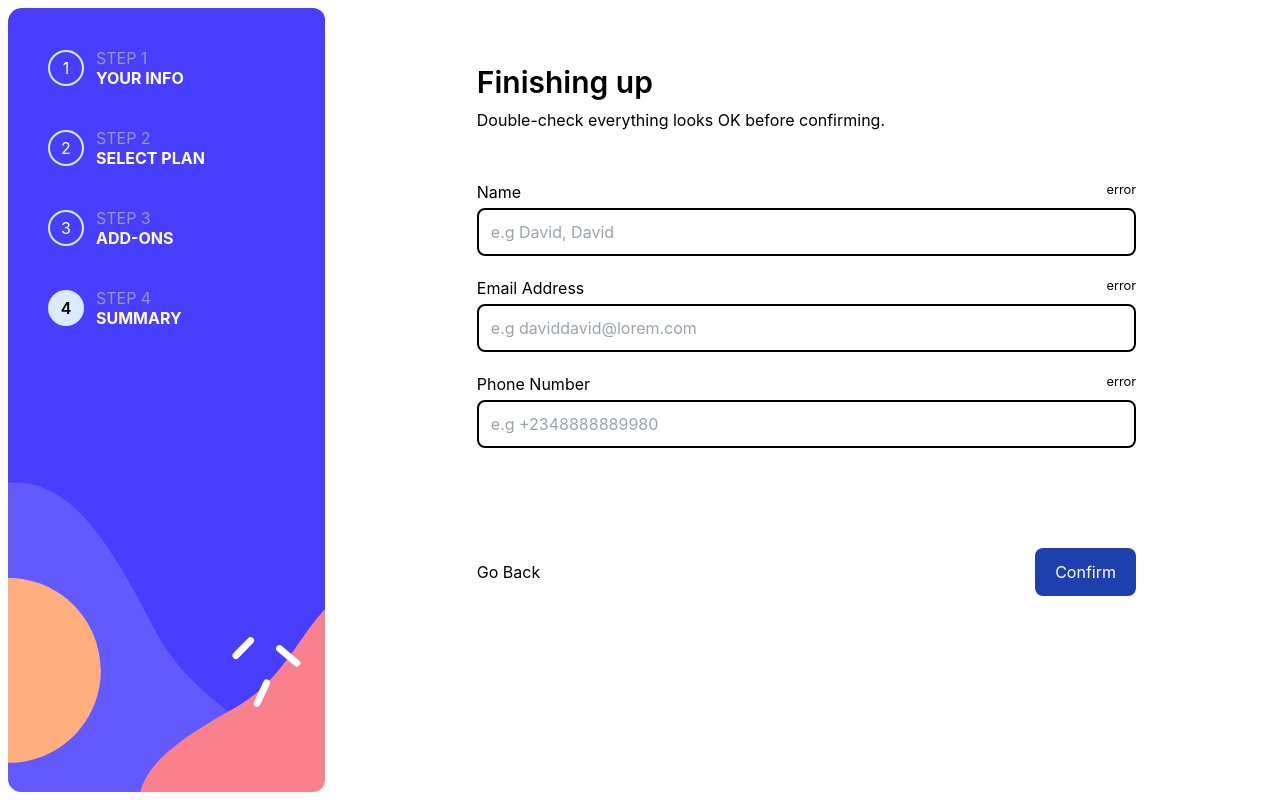
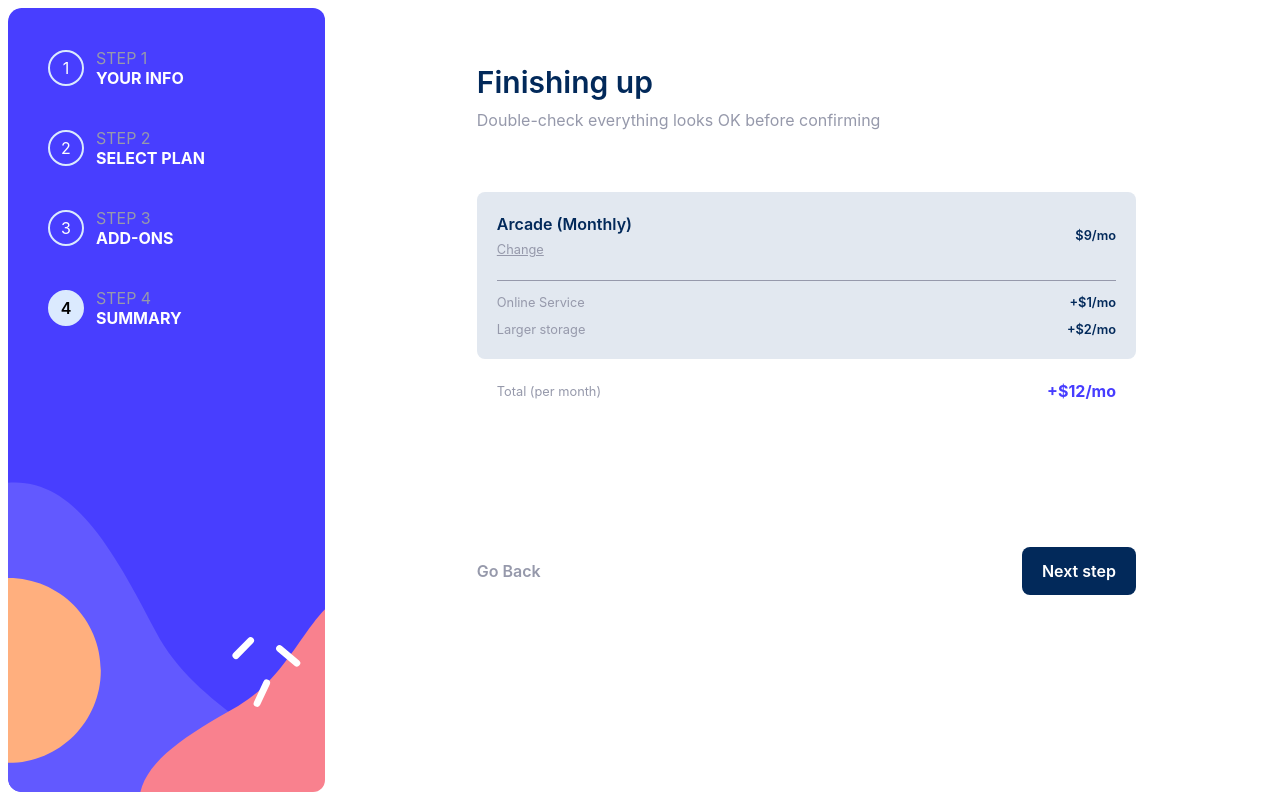
Before and after one commit to blacdav/multi-step-form, a React (Create React App) app: page /summary in a window 1280 px wide. Built offline with nearby package versions, Linux system fonts and the light colour scheme; the HTML template or start-up script is replaced by a standard one.

Commit message:
added reducer for state management as a context hook, and also added the summary and thank you screens

```diff
--- a/src/App.js
+++ b/src/App.js
@@ -3,6 +3,7 @@ import YourInfo from './pages/YourInfo';
 import Selectplan from './pages/Selectplan';
 import Addons from './pages/Addons';
 import Summary from './pages/Summary';
+import Submitted from './pages/Submitted';
 
 function App() {
   return (
@@ -12,6 +13,7 @@ function App() {
         <Route path='/select-plan' element={<Selectplan />} />
         <Route path='/add-ons' element={<Addons />} />
         <Route path='/summary' element={<Summary />} />
+        <Route path='/submitted' element={<Submitted />} />
       </Routes>
     </div>
   );
--- a/src/pages/Addons.jsx
+++ b/src/pages/Addons.jsx
@@ -1,13 +1,16 @@
 import React from 'react'
 import Sidebar from '../components/Sidebar'
+import { useNavigate } from 'react-router-dom'
 
 const Addons = () => {
+  const navigate = useNavigate();
+
   return (
     <div className='flex flex-col md:flex-row h-svh'>
       <Sidebar />
       <div className='w-full md:w-3/4 py-8 -mt-28 md:mt-0 overflow-y-auto'>
         <div className='md:px-36'>
-          <form action="/" className='grid gap-3'>
+          <form action="/summary" className='grid gap-3'>
             <div className='bg-white shadow-lg md:shadow-none md:bg-transparent rounded-xl mx-5 md:mx-0 px-5 md:px-0 py-8 grid gap-3'>
               <div className='w-full grid justify-start md:mb-10 md:leading-10 text-left'>
                 <h1 className='flex justify-start text-3xl text-primary font-semibold'>Pick add-ons</h1>
@@ -48,8 +51,8 @@ const Addons = () => {
               </div>
             </div>
 
-            <div className='w-full bg-black px-5 md:px-0 md:bg-transparent font-semibold flex justify-between items-baseline p-5 mt-20'>
-              <p className='text-gray hover:text-primary hover:cursor-pointer'>Go Back</p>
+            <div className='w-full bg-black px-5 md:px-0 md:bg-transparent font-semibold flex justify-between items-baseline p-5 mt-20 absolute bottom-0 md:relative md:bottom-auto'>
+              <p onClick={() => navigate(-1)} className='text-gray hover:text-primary hover:cursor-pointer'>Go Back</p>
               <button className='rounded-lg bg-primary text-white w-fit h-12 px-5'>Next step</button>
             </div>
           </form>
--- a/src/pages/Selectplan.jsx
+++ b/src/pages/Selectplan.jsx
@@ -1,13 +1,17 @@
-import React from 'react'
+import React, { useState } from 'react'
 import Sidebar from '../components/Sidebar'
+import { useNavigate } from 'react-router-dom';
 
 const Selectplan = () => {
+  const [ toggle, setToggle ] = useState(false);
+  const navigate = useNavigate()
+
   return (
     <div className='flex flex-col md:flex-row h-lvh'>
       <Sidebar />
       <div className='w-full md:w-3/4 py-8 -mt-28 md:mt-0 md:overflow-y-auto'>
         <div className='md:px-52'>
-          <form action="/" className=''>
+          <form action="/add-ons" className=''>
             <div className='bg-white shadow-lg md:shadow-none shadow-gray md:bg-transparent rounded-xl mx-5 md:mx-0 px-5 md:px-0 py-8 grid gap-5'>
               <div className='w-full grid justify-start md:mb-10 md:leading-10'>
                 <h1 className='flex justify-start text-3xl text-primary font-semibold'>Select your plan</h1>
@@ -20,6 +24,7 @@ const Selectplan = () => {
                   <div className='grid'>
                     <p className='font-semibold text-primary'>Arcade</p>
                     <small className='text-gray'>$9/mo</small>
+                    <small className={`${!toggle ? 'hidden' : ''} text-primary font-semibold`}>2 months free</small>
                   </div>
                 </div>
 
@@ -28,6 +33,7 @@ const Selectplan = () => {
                   <div className='grid justify-between'>
                     <p className='font-semibold text-primary'>Advanced</p>
                     <small className='text-gray'>$12/mo</small>
+                    <small className={`${!toggle ? 'hidden' : ''} text-primary font-semibold`}>2 months free</small>
                   </div>
                 </div>
 
@@ -36,23 +42,24 @@ const Selectplan = () => {
                   <div className='grid justify-between'>
                     <p className='font-semibold text-primary'>Pro</p>
                     <small className='text-gray'>$15/mo</small>
+                    <small className={`${!toggle ? 'hidden' : ''} text-primary font-semibold`}>2 months free</small>
                   </div>
                 </div>
               </div>
 
-              <div className='w-full rounded-lg bg-gray h-12 grid items-center justify-center'>
-                <div className='flex gap-3 items-center '>
-                  <p>Monthly</p>
-                  <div className='h-4 w-8 bg-slate-800 flex items-center px-1 rounded-full'>
-                    <div className='h-3 w-3 rounded-full bg-white hover:cursor-pointer transform duration-1000 translate-x-3'></div>
+              <div className='w-full rounded-lg bg-slate-200 h-12 grid items-center justify-center'>
+                <div className='flex gap-3 items-center font-bold'>
+                  <p className={`${toggle === false ? 'text-secondary transition duration-100' : 'text-gray'}`}>Monthly</p>
+                  <div className='h-4 w-8 bg-primary flex items-center px-1 rounded-full'>
+                    <div onClick={() => setToggle(!toggle)} className={`${toggle ? 'translate-x-3' : 'translate-x-0'} h-3 w-3 rounded-full bg-white hover:cursor-pointer transform duration-100`}></div>
                   </div>
-                  <p>Yearly</p>
+                  <p className={`${toggle === true ? 'text-secondary transition duration-100' : 'text-gray'}`}>Yearly</p>
                 </div>
               </div>
             </div>
 
-            <div className='w-full h-auto flex bg-black md:bg-transparent p-5 md:px-0 font-semibold justify-between items-baseline mt-5 md:mt-20'>
-              <p className='font-semibold text-gray hover:text-primary cursor-pointer'>Go Back</p>
+            <div className='w-full h-auto flex bg-black md:bg-transparent p-5 md:px-0 font-semibold justify-between items-baseline mt-5 md:mt-20 absolute bottom-0 md:relative md:bottom-auto'>
+              <p onClick={() => navigate(-1)} className='font-semibold text-gray hover:text-primary cursor-pointer'>Go Back</p>
               <button className='rounded-lg bg-primary text-white w-fit h-12 px-5'>Next step</button>
             </div>
           </form>
--- /dev/null
+++ b/src/pages/Submitted.jsx
@@ -0,0 +1,25 @@
+import React from 'react'
+import Sidebar from '../components/Sidebar'
+
+const Submitted = () => {
+  return (
+    <div className='flex flex-col md:flex-row h-svh'>
+      <Sidebar />
+      <div className='w-full md:h-full md:w-3/4 py-8 -mt-28 md:mt-0 overflow-y-auto'>
+        <div className='md:px-36 md:h-full'>
+          <form action="/" className='grid gap-3 md:h-full'>
+            <div className='bg-white md:h-full shadow-lg md:shadow-none md:bg-transparent rounded-xl mx-5 md:mx-0 px-5 md:px-0 py-20 grid gap-3'>
+              <div className='w-full h-full flex flex-col gap-5 justify-center items-center md:mb-10 md:leading-10 text-left'>
+                <img src="/images/icon-thank-you.svg" alt="checkmark" width={70} />
+                <h1 className='flex justify-center text-3xl text-primary font-semibold'>Thank You!</h1>
+                <p className='text-gray text-center'>Thanks for confirming your subscription! We hope you have fun using our platform. if you ever need support, please feel free to email us at support@loremgaming.com.</p>
+              </div>
+            </div>
+          </form>
+        </div>
+      </div>
+    </div>
+  )
+}
+
+export default Submitted
--- a/src/pages/Summary.jsx
+++ b/src/pages/Summary.jsx
@@ -1,45 +1,52 @@
 import React from 'react'
 import Sidebar from '../components/Sidebar'
+import { useNavigate } from 'react-router-dom'
 
 const Summary = () => {
+    const navigate = useNavigate()
+
   return (
-    <div className='flex h-svh'>
+    <div className='flex flex-col md:flex-row h-svh'>
       <Sidebar />
-        <div className='w-3/4 pt-16'>
-            <div className='px-36'>
-                <div className='w-full grid justify-start mb-10 leading-10'>
-                    <h1 className='flex justify-start text-3xl font-semibold'>Finishing up</h1>
-                    <p>Double-check everything looks OK before confirming.</p>
+      <div className='w-full md:w-3/4 py-8 -mt-28 md:mt-0 overflow-y-auto'>
+        <div className='md:px-36'>
+          <form action="/submitted" className='grid gap-3'>
+            <div className='bg-white shadow-lg md:shadow-none md:bg-transparent rounded-xl mx-5 md:mx-0 px-5 md:px-0 py-8 grid gap-3'>
+              <div className='w-full grid justify-start md:mb-10 md:leading-10 text-left'>
+                <h1 className='flex justify-start text-3xl text-primary font-semibold'>Finishing up</h1>
+                <p className='text-gray'>Double-check everything looks OK before confirming</p>
               </div>
 
-                <form action="/" className='grid gap-5 w-3/'>
-                    <div className='grid gap-1'>
+              <div>
+                <div className='bg-slate-200 p-5 rounded-lg'>
+                    <div className='flex items-center justify-between pb-5 border-b border-gray'>
+                        <div className=''>
+                            <p className='font-semibold text-primary'>Arcade (Monthly)</p>
+                            <small className='text-gray underline'>Change</small>
+                        </div>
+                        <small className='text-primary font-semibold'>$9/mo</small>
+                    </div>
+                    <div className='grid gap-2 pt-3'>
                         <div className='flex justify-between'>
-                            <p>Name</p>
-                            <small>error</small>
+                            <small className='text-gray'>Online Service</small>
+                            <small className='text-primary font-semibold'>+$1/mo</small>
                         </div>
-                        <input type="text" placeholder='e.g David, David' className='rounded-lg h-12 px-3 w-full border-2' />
+                        <div className='flex justify-between'>
+                            <small className='text-gray'>Larger storage</small>
+                            <small className='text-primary font-semibold'>+$2/mo</small>
+                        </div>
+                    </div>
+                </div>
+                <div className='flex justify-between items-center px-5 pt-5'>
+                    <small className='text-gray'>Total (per month)</small>
+                    <p className='text-secondary font-bold'>+$12/mo</p>
+                </div>
+              </div>
             </div>
 
-                    <div className='grid gap-1'>
-                        <div className='flex justify-between'>
-                            <p>Email Address</p>
-                            <small>error</small>
-                        </div>
-                        <input type="email" placeholder='e.g daviddavid@lorem.com' className='rounded-lg h-12 px-3 w-full border-2' />
-                    </div>
-
-                    <div className='grid gap-1'>
-                        <div className='flex justify-between'>
-                            <p>Phone Number</p>
-                            <small>error</small>
-                        </div>
-                        <input type="tel" placeholder='e.g +2348888889980' className='rounded-lg h-12 px-3 w-full border-2' />
-                    </div>
-
-                    <div className='w-full flex justify-between items-baseline'>
-                        <p>Go Back</p>
-                        <button className='rounded-lg bg-blue-800 text-white w-fit h-12 px-5 mt-20'>Confirm</button>
+            <div className='w-full bg-black px-5 md:px-0 md:bg-transparent font-semibold flex justify-between items-baseline p-5 mt-20 absolute bottom-0 md:relative md:bottom-auto'>
+              <p onClick={() => navigate(-1)} className='text-gray hover:text-primary hover:cursor-pointer'>Go Back</p>
+              <button className='rounded-lg bg-primary text-white w-fit h-12 px-5'>Next step</button>
             </div>
           </form>
         </div>
```
Also changed, not shown: src/context/FormManagement.jsx (added, +75 -0 lines), src/pages/YourInfo.jsx (+5 -2 lines). Lines whose indentation alone changed are shown as unchanged.
